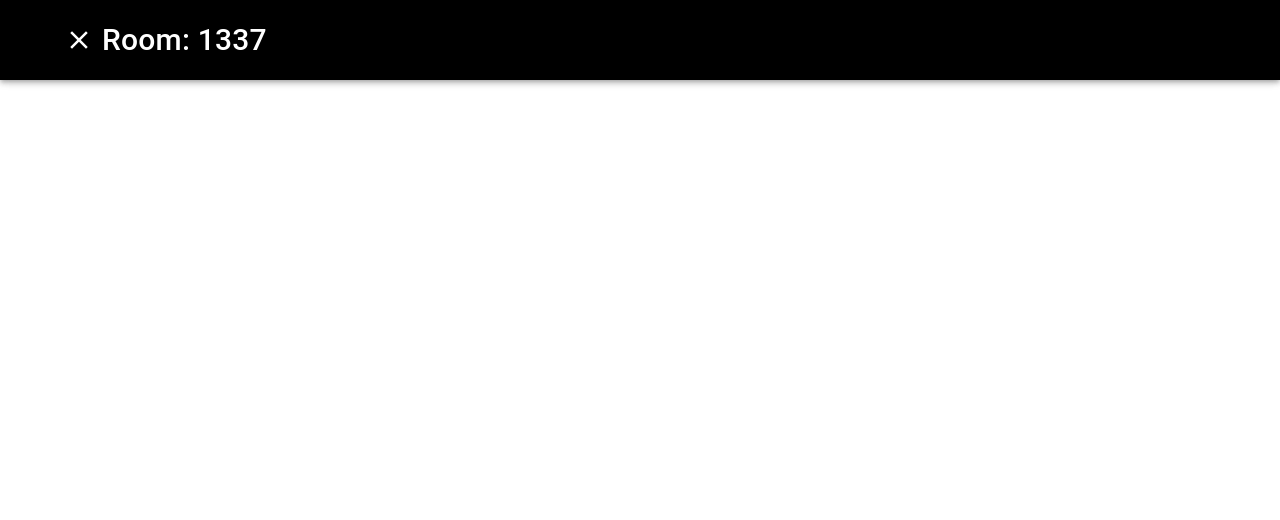
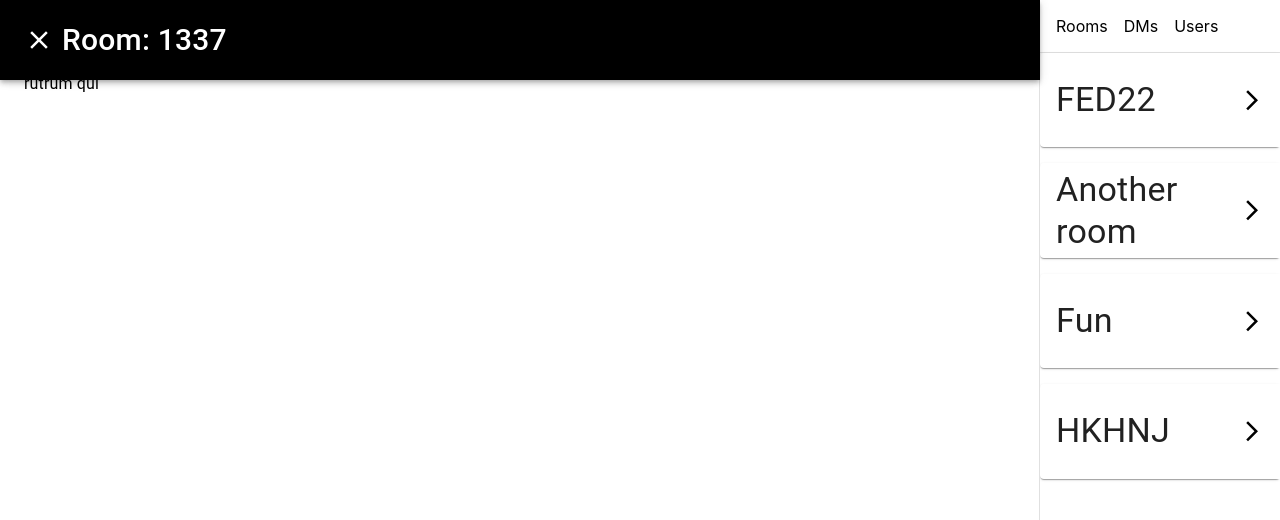
Before and after one commit to nejmFED22/chatterbox, a React (Vite) app in the folder client/: page / in a window 1280 px wide. Shown: the top 520 px of the page. Built offline with nearby package versions, Linux system fonts and the light colour scheme; the HTML template or start-up script is replaced by a standard one.

Commit message:
add sidebar component + state to toggle open and close sidebar (wip)

```diff
--- a/client/src/App.tsx
+++ b/client/src/App.tsx
@@ -1,10 +1,38 @@
+import { Box, Typography } from "@mui/material";
+import { useState } from "react";
 import "./App.css";
-import Header from "./components/Header";
+import Sidebar from "./components/Sidebar";
+import Header from "./components/header";
 
 function App() {
+  const drawerWidth = 240;
+  const [sidebarOpen, setSidebarOpen] = useState(false);
+
+  const toggleSidebar = () => {
+    setSidebarOpen(!sidebarOpen);
+  };
+
   return (
     <>
-      <Header />
+      <Header toggleSidebar={toggleSidebar} sidebarOpen={sidebarOpen} />
+      <Sidebar toggleSidebar={toggleSidebar} sidebarOpen={sidebarOpen} />
+
+      <Box
+        component="main"
+        sx={{
+          flexGrow: 1,
+          p: 3,
+          width: { sm: `calc(94% - ${drawerWidth}px)` },
+        }}
+      >
+        <Typography paragraph>
+          Lorem ipsum dolor sit amet, consectetur adipiscing elit, sed do
+          eiusmod tempor incididunt ut labore et dolore magna aliqua. Rhoncus
+          dolor purus non enim praesent elementum facilisis leo vel. Risus at
+          ultrices mi tempus imperdiet. Semper risus in hendrerit gravida rutrum
+          qui
+        </Typography>
+      </Box>
     </>
   );
 }
--- /dev/null
+++ b/client/src/components/Sidebar.tsx
@@ -0,0 +1,168 @@
+import ArrowForwardIosIcon from "@mui/icons-material/ArrowForwardIos";
+import CloseIcon from "@mui/icons-material/Close";
+import {
+  Accordion,
+  IconButton,
+  Link,
+  Typography,
+  useMediaQuery,
+} from "@mui/material";
+import Box from "@mui/material/Box";
+import Divider from "@mui/material/Divider";
+import Drawer from "@mui/material/Drawer";
+import List from "@mui/material/List";
+import ListItem from "@mui/material/ListItem";
+
+const drawerWidth = 240;
+
+const rooms = ["FED22", "Another room", "Fun", "HKHNJ"];
+const users = ["Jenny", "Nat", "Marcus", "Ellen"];
+
+export default function Sidebar({
+  toggleSidebar,
+  sidebarOpen,
+}: {
+  toggleSidebar: () => void;
+  sidebarOpen: boolean;
+}) {
+  const handleSidebarToggle = () => {
+    toggleSidebar();
+  };
+  const isMobile = useMediaQuery("(max-width: 600px)");
+
+  return (
+    <Box sx={sidebarStyles}>
+      {!isMobile || sidebarOpen ? (
+        <Drawer
+          variant="permanent"
+          anchor="right"
+          sx={{
+            display: "block",
+            zIndex: 1,
+            "& .MuiDrawer-paper": drawerPaperStyles,
+          }}
+          open={sidebarOpen}
+        >
+          <Box sx={styledBox}>
+            <Link sx={styledLink}>Rooms</Link>
+            <Link sx={styledLink}>DMs</Link>
+            <Link sx={styledLink}>Users</Link>
+
+            {isMobile && sidebarOpen && (
+              <IconButton
+                size="small"
+                sx={styledCloseIcon}
+                onClick={handleSidebarToggle}
+              >
+                <CloseIcon sx={styledCloseIcon} />
+              </IconButton>
+            )}
+          </Box>
+          <Divider />
+          <List sx={styledList}>
+            {rooms.map((text) => (
+              <ListItem key={text} sx={styledListItem}>
+                <Accordion sx={styledAccordion}>
+                  <Box sx={styledAccordionInner}>
+                    <Typography variant="h4">{text}</Typography>
+                    <ArrowForwardIosIcon sx={styledArrowIcon} />
+                  </Box>
+                  <Typography variant="body1">lite text</Typography>
+                </Accordion>
+              </ListItem>
+            ))}
+          </List>
+        </Drawer>
+      ) : null}
+    </Box>
+  );
+}
+
+const sidebarStyles = {
+  display: "flex",
+  width: "100vw",
+  zIndex: 10,
+};
+
+const styledBox = {
+  display: "flex",
+  alignItems: "center",
+  gap: "1rem",
+  padding: "1rem",
+};
+
+const styledLink = {
+  color: "#000",
+  textDecoration: "none",
+  cursor: "pointer",
+  fontFamily: "Inter",
+
+  "&:hover": {
+    textDecoration: "underline",
+  },
+};
+
+const hoverStyles = {
+  "&:hover": {
+    background: "#000",
+    color: "#fff",
+  },
+};
+
+const activeStyles = {
+  "&:active": {
+    background: "#C1FF10",
+    color: "#000",
+  },
+};
+
+const styledArrowIcon = {
+  color: "#000",
+  cursor: "pointer",
+  zIndex: 2,
+  background: "#fff",
+  height: "62.4px",
+  padding: "1rem",
+};
+
+const styledList = {
+  padding: "0",
+  display: "flex",
+  flexDirection: "column",
+  gap: "1rem",
+};
+
+const styledListItem = {
+  padding: "0",
+  color: "#fff",
+  textDecoration: "none",
+  cursor: "pointer",
+  ...hoverStyles,
+  ...activeStyles,
+};
+
+const styledAccordion = {
+  width: "100%",
+  background: "none",
+  paddingLeft: "1rem",
+  fontSize: "35px",
+  ...hoverStyles,
+  ...activeStyles,
+};
+
+const styledAccordionInner = {
+  display: "flex",
+  alignItems: "center",
+  justifyContent: "space-between",
+  width: "100%",
+};
+
+const drawerPaperStyles = {
+  width: drawerWidth,
+};
+
+const styledCloseIcon = {
+  color: "#000",
+  cursor: "pointer",
+  zIndex: 2,
+};
--- a/client/src/components/header.tsx
+++ b/client/src/components/header.tsx
@@ -25,14 +25,35 @@ function HideOnScroll({ children }: HideOnScrollProps) {
     </Slide>
   );
 }
+interface HeaderProps {
+  toggleSidebar: () => void;
+  sidebarOpen: boolean;
+}
 
-export default function Header() {
+export default function Header({ toggleSidebar, sidebarOpen }: HeaderProps) {
   const isMobile = useMediaQuery("(max-width: 600px)");
+
+  const handleSidebarToggle = () => {
+    toggleSidebar();
+  };
+  const getStyleAppBar = () => {
+    return {
+      background: "#000",
+      padding: "1rem 0",
+      width:
+        sidebarOpen || !isMobile ? `calc(100% - ${drawerWidth}px)` : "100%",
+      mr: { sm: `${drawerWidth}px` },
+      left: 0,
+      "@media (max-width: 600px)": {
+        fontSize: "1.25rem",
+      },
+    };
+  };
 
   return (
     <>
       <HideOnScroll>
-        <AppBar sx={styledAppBar}>
+        <AppBar sx={getStyleAppBar()}>
           <Container maxWidth="lg" sx={styledContainer}>
             <Box sx={styledLeft}>
               <IconButton aria-label="exit-room" sx={styledLeft}>
@@ -47,9 +68,10 @@ export default function Header() {
                 size="small"
                 sx={styledMenuIcon}
                 color="inherit"
-                aria-label="open drawer"
+                aria-label="open sidebar"
+                onClick={handleSidebarToggle}
               >
-                <MenuIcon sx={styledMenuIcon} />
+                {!sidebarOpen ? <MenuIcon sx={styledMenuIcon} /> : null}
               </IconButton>
             )}
           </Container>
@@ -59,13 +81,7 @@ export default function Header() {
   );
 }
 
-const styledAppBar = {
-  background: "#000",
-  padding: "1rem 0",
-  "@media (max-width: 600px)": {
-    fontSize: "1.25rem",
-  },
-};
+const drawerWidth = 240;
 
 const styledContainer = {
   display: "flex",
```
